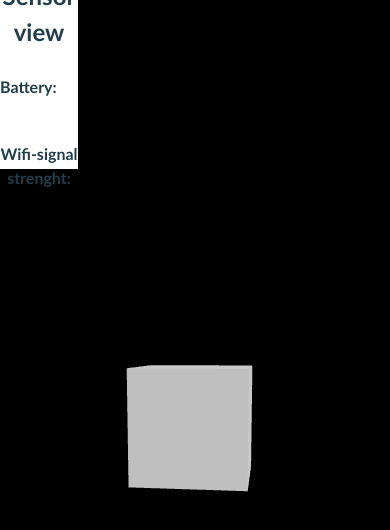
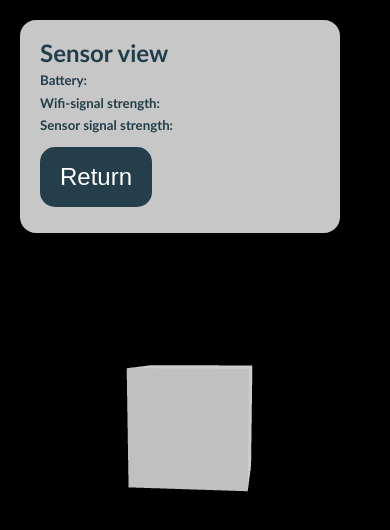
Before and after one commit to M8s-Technology-in-Smart-Society/M8s, a React (Vite) app in the folder Software/M8Find/: page /WebGL in a window 390 px wide. Shown: the top 530 px of the page. Built offline with nearby package versions, Linux system fonts and the light colour scheme.

Commit message:
Cleanup on responsivity and the sensor UI on WebGL.jsx. More CSS settings stc

```diff
--- a/Software/M8Find/src/App.css
+++ b/Software/M8Find/src/App.css
@@ -53,28 +53,55 @@
   width: 100%;
 }
 
+.webgl_page {
+  position: fixed;
+  inset: 0;
+  height: 100vh;
+  height: 100dvh;
+  width: 100vw;
+  overflow: hidden;
+}
+.canvas_layer {
+  position: absolute;
+  inset: 0;
+  width: 100%;
+  height: 100%;
+}
+
 .UI_container {
   position: absolute;
-  background-color: #ffffff;
-  top: 0;
-  left: 0;
-  inset: 0;
-  align-content: flex-start;
-  align-items: flex-start;
+  width: 320px;
+  height: auto;
+  top: 20px;
+  left: 20px;
+  z-index: 10;
+  line-height: 0.5;
+  width: 320px;
+  padding: 20px;
+  border-radius: 16px;
+  background: rgb(255 255 255 / 78%);
+  backdrop-filter: blur(8px);
+  justify-content: flex-start;
+  align-items: start;
+  gap: 16px;
+  box-shadow: 0 8px 24px rgb(0 0 0 / 0.18);
+}
 
-  width: 20%;
-  height: 20%;
+.UI_container {
+  gap: 8px;
+}
 
-  z-index: 10;
+.UI_container h2 {
+  margin: 0;
+  line-height: 1.05;
+}
 
-  pointer-events: none;
+.UI_container h5 {
+  margin: 0;
+  line-height: 1.1;
 }
-.ui-row {
-  display: flex;
-  align-items: center;
-  gap: 10px;
-  margin-top: 10px;
-}
+
+
 
 @media (min-width: 768px) {
   .buttonGroup {
--- a/Software/M8Find/src/components/WebGLCanvas.jsx
+++ b/Software/M8Find/src/components/WebGLCanvas.jsx
@@ -1,14 +1,23 @@
-import { Canvas } from "@react-three/fiber";
+import '../App.css'
+import Button from '../components/button'
+import { useNavigate } from 'react-router-dom'
+import { Canvas } from '@react-three/fiber'
+import { Children } from 'react';
 
-export default function WebGLCanvas({ children }) {
+export default function WebGLCanvas({children}) {
+  const navigate = useNavigate();
+
   return (
-    <div style={{ width: "100%", height: "100%" }}>
-      <Canvas>
-        <color attach="background" args={["black"]} />
-        <ambientLight intensity={1} />
-        <directionalLight position={[5, 5, 5]} />
-        {children}
-      </Canvas>
-    </div>
+    <div className="webgl_page">
+      <div className="canvas_layer">
+        <Canvas>
+          {children}
+          <color attach="background" args={["black"]} />
+          <ambientLight intensity={0.8} />
+          <directionalLight position={[5, 5, 5]} intensity={1.5} />
+
+        </Canvas>
+      </div>
+   </div>
   );
 }
--- a/Software/M8Find/src/components/WebGL_UI.jsx
+++ b/Software/M8Find/src/components/WebGL_UI.jsx
@@ -1,17 +1,21 @@
-import { Canvas } from "@react-three/fiber";
-import '../app.css'
-import { Wifi, Battery} from "lucide-react";
-
-export default function WebGL_UI (){
-  return (
-
-    <div className="UI_container">
-        <h2>Sensor view</h2>
-        <h4>Battery:</h4>
-        <h4>Wifi-signal strenght:</h4>
-
-    </div>
+import '../App.css'
+import Button from '../components/button'
+import { useNavigate } from 'react-router-dom'
 
 
+export default function WebGL_UI() {
+  const navigate = useNavigate();
+
+  return (
+    <div className="UI_container">
+       <h2>Sensor view</h2>
+
+        <h5 UI_container h5>Battery:</h5>
+        <h5 UI_container h5>Wifi-signal strength:</h5>
+        <h5 UI_container h5>Sensor signal strength:</h5>
+
+
+      <Button onClick={() => navigate('/start')}>Return</Button>
+    </div>
   );
 }
--- a/Software/M8Find/src/pages/WebGL.jsx
+++ b/Software/M8Find/src/pages/WebGL.jsx
@@ -5,18 +5,14 @@ import { OrbitControls } from "@react-three/drei";
 
 export default function WebGL() {
   return (
-    <div style={{ position: "relative", width: "100vw", height: "100vh" }}>
 
-      {/* 3D BACKGROUND */}
-      <div style={{ width: "100%", height: "100%" }}>
-        <WebGL_UI></WebGL_UI>
+      <div className="webgl_page">
+        <WebGL_UI />
         <WebGLCanvas>
           <Cube />
           <OrbitControls />
         </WebGLCanvas>
-
       </div>
 
-    </div>
   );
 }
```
